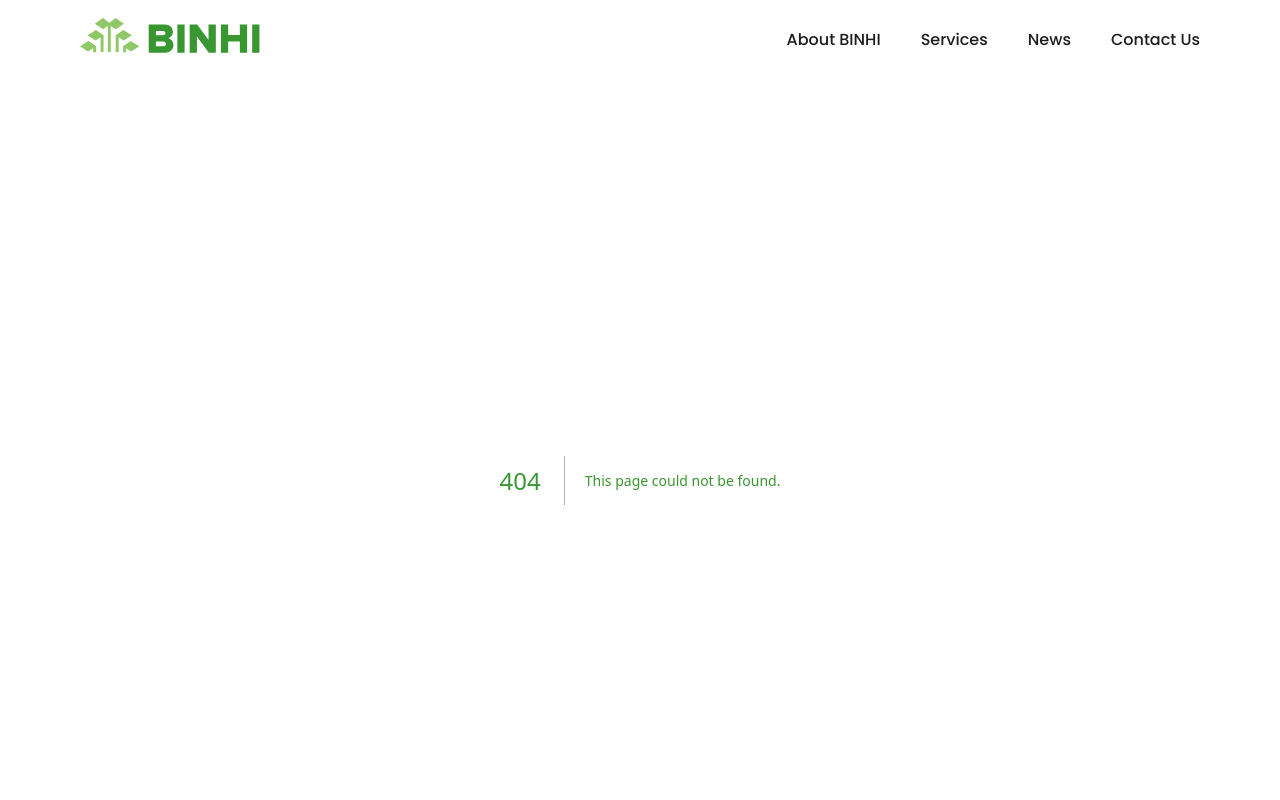
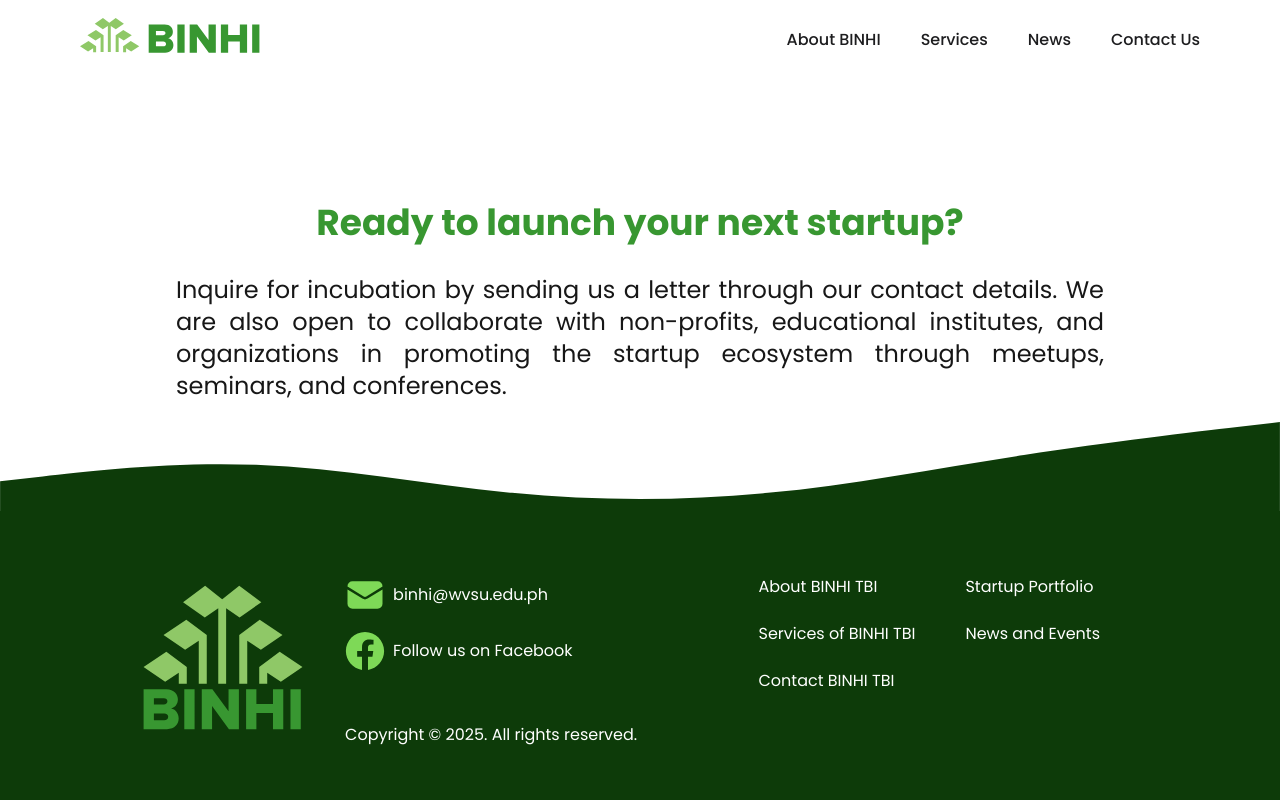
Before and after one commit to SPARK-Hub-WVSU/BINHI-Website-2025, a Next.js app: page /contacts in a window 1280 px wide. Before the commit this address had no page. Shown: the top 800 px of the page. Built offline with nearby package versions, Linux system fonts and the light colour scheme.

Commit message:
feat: Added title header on contacts page

```diff
--- a/src/app/Header.jsx
+++ b/src/app/Header.jsx
@@ -31,7 +31,7 @@ export default function Header() {
                     </Link>
                 </li>
                 <li>
-                    <Link href={"/"} className="text-secondary-neutral hover:text-gray-400">
+                    <Link href={"/contacts"} className="text-secondary-neutral hover:text-gray-400">
                         Contact Us
                     </Link>
                 </li>
--- /dev/null
+++ b/src/app/contacts/page.js
@@ -0,0 +1,15 @@
+
+
+export default function Contacts() {
+  return (
+    <div className="flex flex-col items-center justify-center gap-12 sm:gap-6 w-full max-w-screen py-10 sm:py-5">
+        {/* TITLE */}
+        <section className="mt-[6rem] w-full max-w-[60rem] px-8 sm:px-4">
+            <h1 className="text-center">Ready to launch your next startup?</h1>
+            <p className="mt-6 text-justify">
+                Inquire for incubation by sending us a letter through our contact details. We are also open to collaborate with non-profits, educational institutes, and organizations in promoting the startup ecosystem through meetups, seminars, and conferences.
+            </p>
+        </section>
+    </div>
+  );
+}
```
